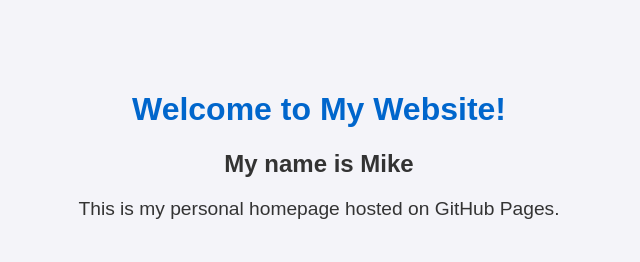
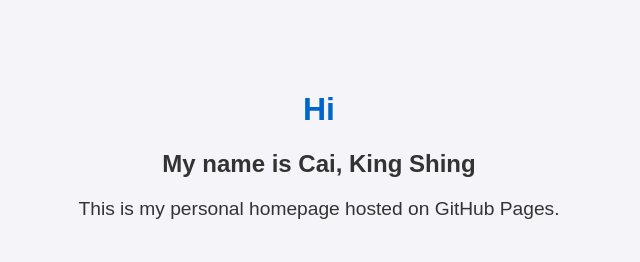
Before and after one commit to mickvy/My_Website, a plain HTML site: page index.html in a window 1280 px wide. Shown: the whole page, without its empty margins (321-961 px from the left). Drawn offline with Linux system fonts and the light colour scheme.

Commit message:
Update header content in index.html

```diff
--- a/index.html
+++ b/index.html
@@ -23,8 +23,8 @@
     </style>
 </head>
 <body>
-    <h1>Welcome to My Website!</h1>
-    <h2>My name is Mike</h2>
+    <h1> Hi </h1>
+    <h2>My name is Cai, King Shing </h2>
     <p>This is my personal homepage hosted on GitHub Pages.</p>
 </body>
 </html>
```
